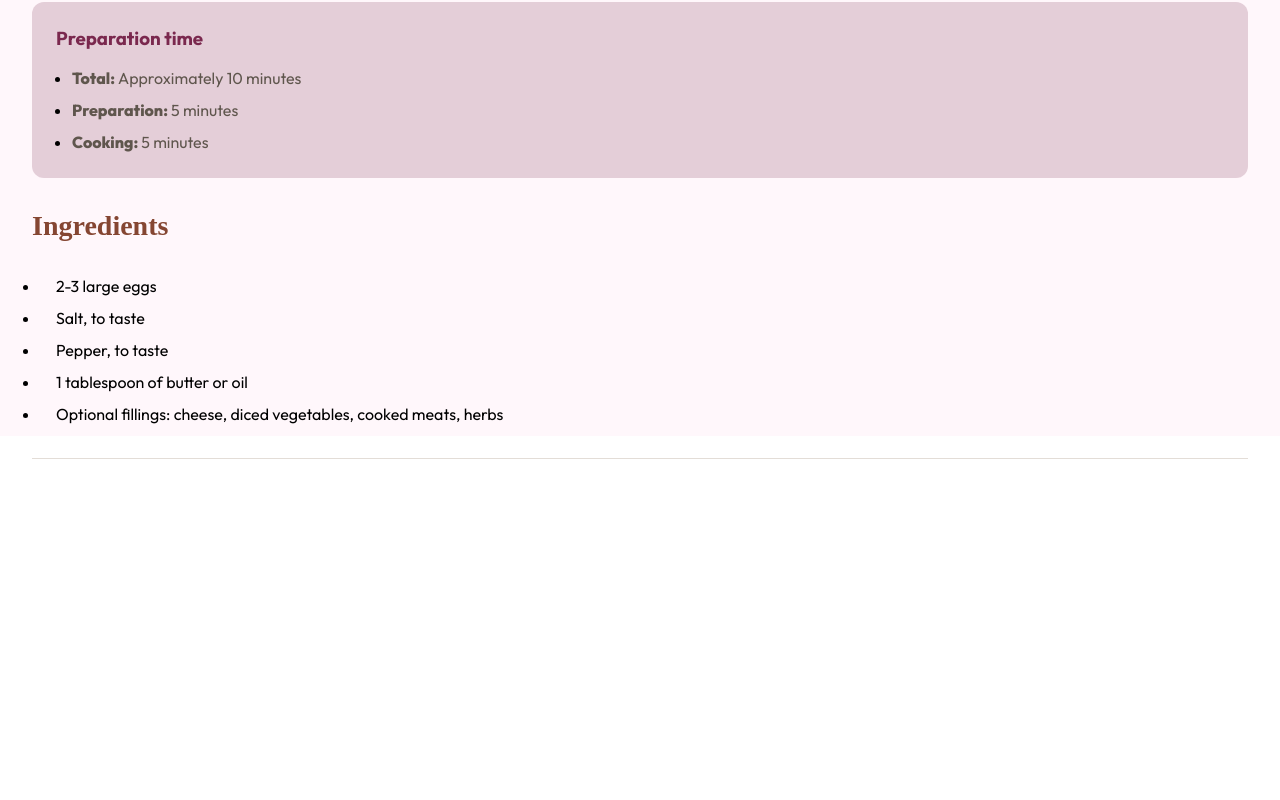
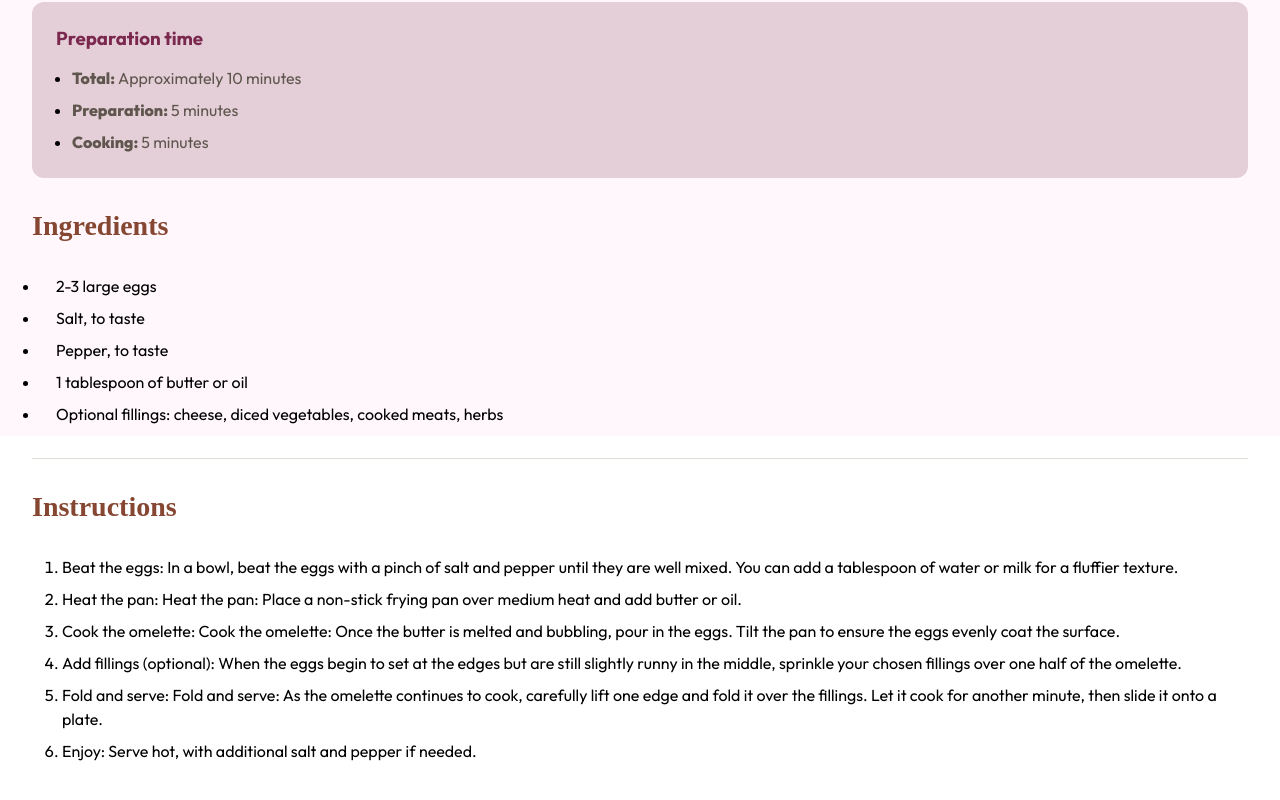
Before and after one commit to Oleksandr-Berd/recipe, a React (Create React App) app: page / in a window 1280 px wide. Shown: the part 364-1164 px from the top of the page. Before the commit the page ends 823 px from the top, so only its background shows below. Built offline with nearby package versions, Linux system fonts and the light colour scheme.

Commit message:
isntruction

```diff
--- a/src/App.tsx
+++ b/src/App.tsx
@@ -1,6 +1,7 @@
 import * as SC from "./AppStyled"
 import Hero from "./components/Hero/Hero";
 import Ingredients from "./components/Ingredients/Ingredients";
+import Instructions from "./components/Instructions/Instructions";
 import Preparation from "./components/Preparation/Preparation";
 function App() {
   return (
@@ -8,6 +9,7 @@ function App() {
      <Hero/>
      <Preparation/>
      <Ingredients/>
+     <Instructions/>
     </SC.AppCustom>
   );
 }
--- a/src/components/Instructions/Instructions.tsx
+++ b/src/components/Instructions/Instructions.tsx
@@ -1,54 +1,56 @@
+import * as SC from "./InstructionsStyled"
+
 const Instructions:React.FC = () => {
     return (
-      <div>
+      <SC.InstructionCon>
         <h3>Instructions</h3>
-        <ol>
-          <li>
+        <SC.InstructionList>
+          <SC.InstructionItem>
             <p>
               <span>Beat the eggs: </span>
               In a bowl, beat the eggs with a pinch of salt and pepper until
               they are well mixed. You can add a tablespoon of water or milk for
               a fluffier texture.
             </p>
-          </li>
-          <li>
+          </SC.InstructionItem>
+          <SC.InstructionItem>
             <p>
               <span>Heat the pan: </span>
               Heat the pan: Place a non-stick frying pan over medium heat and
               add butter or oil.
             </p>
-          </li>
-          <li>
+          </SC.InstructionItem>
+          <SC.InstructionItem>
             <p>
               <span>Cook the omelette: </span>
               Cook the omelette: Once the butter is melted and bubbling, pour in
               the eggs. Tilt the pan to ensure the eggs evenly coat the surface.
             </p>
-          </li>
-          <li>
+          </SC.InstructionItem>
+          <SC.InstructionItem>
             <p>
               <span>Add fillings (optional): </span>
               When the eggs begin to set at the edges but are still slightly
               runny in the middle, sprinkle your chosen fillings over one half
               of the omelette.
             </p>
-          </li>
-          <li>
+          </SC.InstructionItem>
+          <SC.InstructionItem>
             <p>
               <span>Fold and serve: </span>
               Fold and serve: As the omelette continues to cook, carefully lift
               one edge and fold it over the fillings. Let it cook for another
               minute, then slide it onto a plate.
             </p>
-          </li>
-          <li>
+          </SC.InstructionItem>
+          <SC.InstructionItem>
             <p>
               <span>Enjoy: </span>
               Serve hot, with additional salt and pepper if needed.
             </p>
-          </li>
-        </ol>
-      </div>
+          </SC.InstructionItem>
+        </SC.InstructionList>
+      </SC.InstructionCon>
     );
 }
 
--- /dev/null
+++ b/src/components/Instructions/InstructionsStyled.ts
@@ -0,0 +1,37 @@
+import styled from "styled-components";
+
+export const InstructionCon = styled.div`
+  padding-top: 32px;
+  padding-bottom: 32px;
+
+  margin-left: 32px;
+  margin-right: 32px;
+
+  border-bottom: 1px solid #e3ddd7;
+
+  & > h3 {
+    margin-bottom: 32px;
+
+    font-family: "young-sherif";
+    font-size: 28px;
+
+    color: #854632;
+  }
+`;
+
+export const InstructionList = styled.ol`
+  list-style-type: decimal;
+
+  list-style-position: outside; /* Ensures marker is outside the text block */
+  padding-left: 30px;
+`;
+
+export const InstructionItem = styled.li`
+  font-family: "Outfit";
+  font-size: 16px;
+  line-height: 1.5;
+
+  &:not(:last-child) {
+    margin-bottom: 8px;
+  }
+`;
```
Also changed, not shown: src/components/Nutritions/Nutritions.tsx (added, +7 -0 lines).
